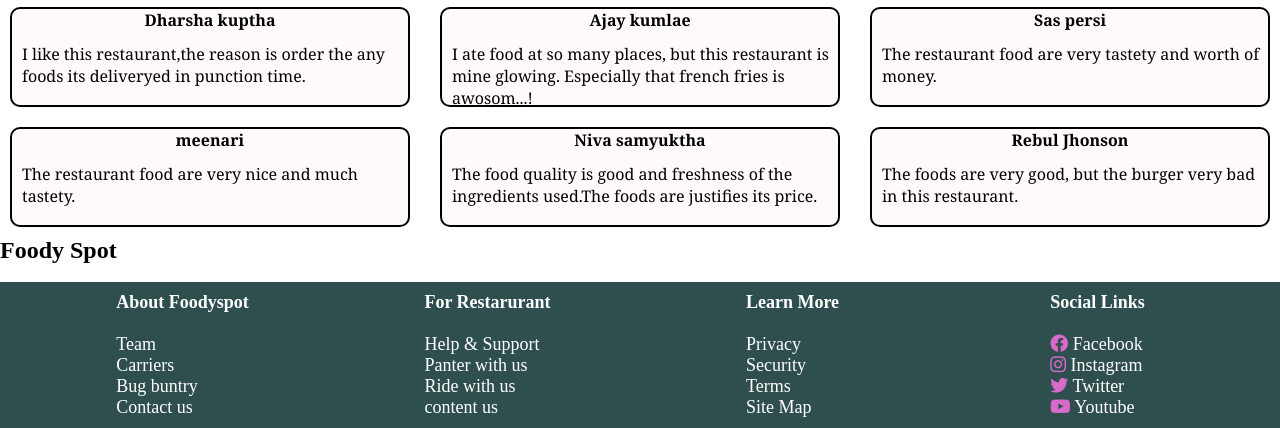
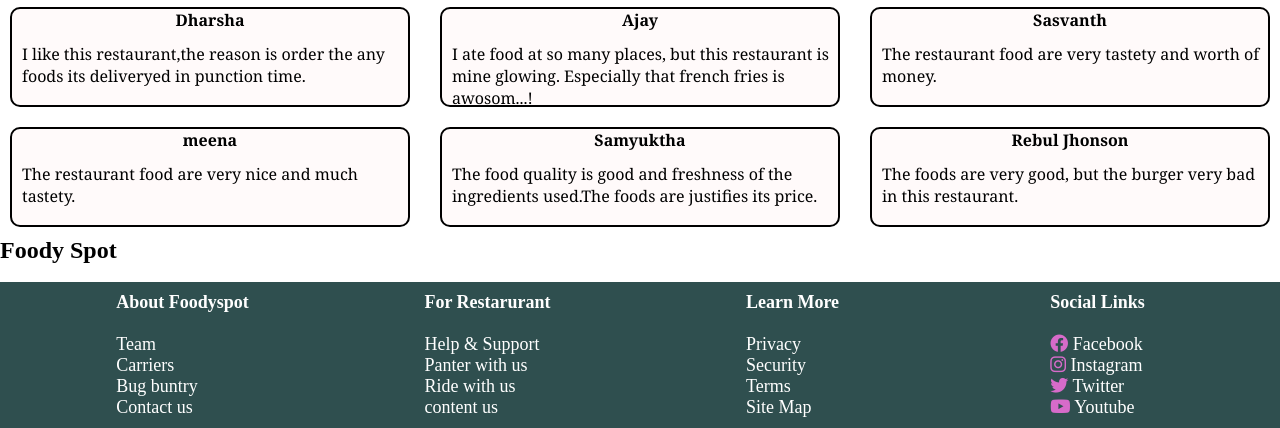
Before and after one commit to TharunFvc/Foody-Spot, a plain HTML site: page index.html in a window 1280 px wide. Shown: the part 1094-1522 px from the top of the page. Drawn offline with Linux system fonts and the light colour scheme.

Commit message:
Add files via upload

```diff
--- a/index.html
+++ b/index.html
@@ -44,26 +44,26 @@
             <h2> Customers Reviews</h2>
             <div class="row">
                 <div class="colums">
-                    <h4>Dharsha kuptha</h4><br>
+                    <h4>Dharsha </h4><br>
                     <p>I like this restaurant,the reason is order the any foods its deliveryed in punction time. </p>
                 </div>
                 <div class="colums">
-                    <h4>Ajay kumlae </h4><br>
+                    <h4>Ajay  </h4><br>
                     <p>I ate food at so many places, but this restaurant is mine glowing. Especially that french fries is awosom...! </p>
                 </div>
                 <div class="colums">
-                    <h4>Sas persi</h4><br>
+                    <h4>Sasvanth</h4><br>
                     <p>The restaurant food are very tastety and worth of money.</p>
                 </div>
 
             </div>
             <div class="row">
                 <div class="colums">
-                    <h4>meenari</h4><br>
+                    <h4>meena</h4><br>
                     <p>The restaurant food are very nice and much tastety. </p>
                 </div>
                 <div class="colums">
-                    <h4>Niva samyuktha</h4><br>
+                    <h4> Samyuktha</h4><br>
                     <p>The food quality is good and freshness of the ingredients used.The foods are justifies its price.</p>
                 </div>
                 <div class="colums">
```
